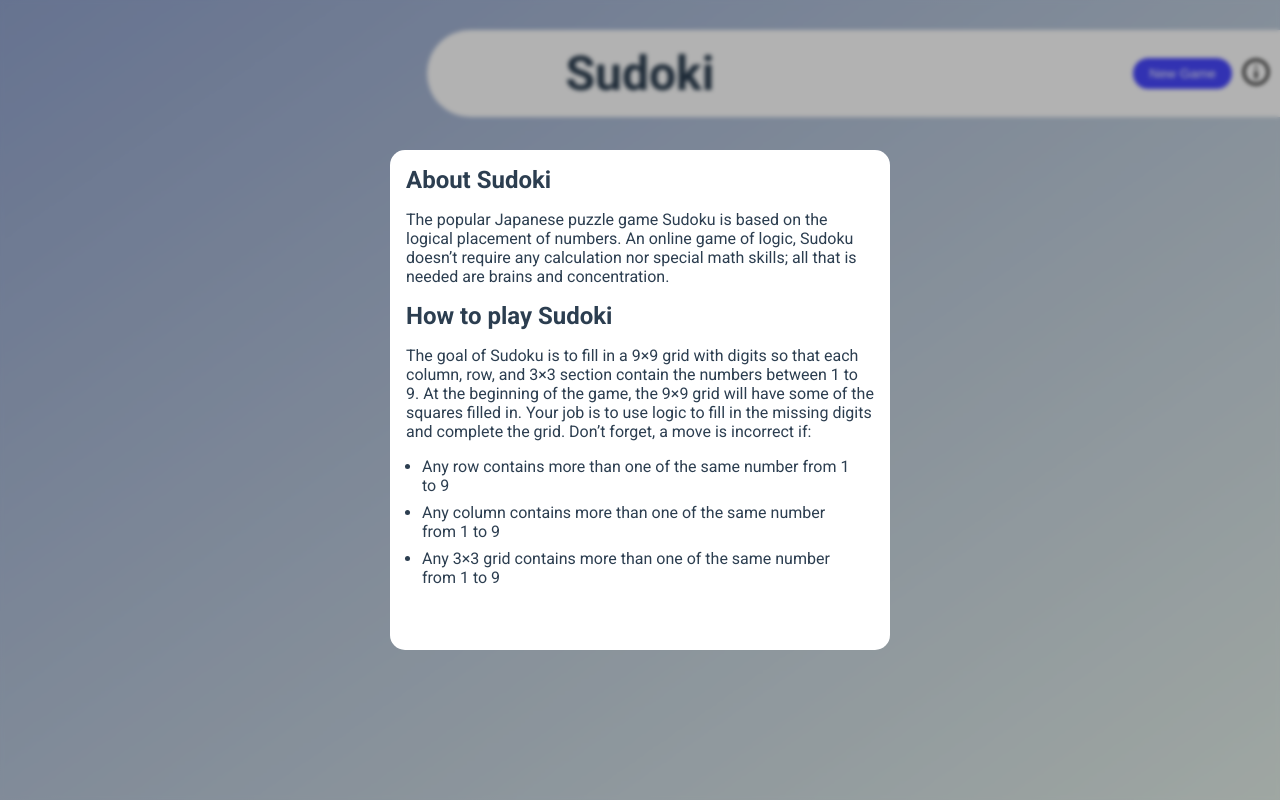
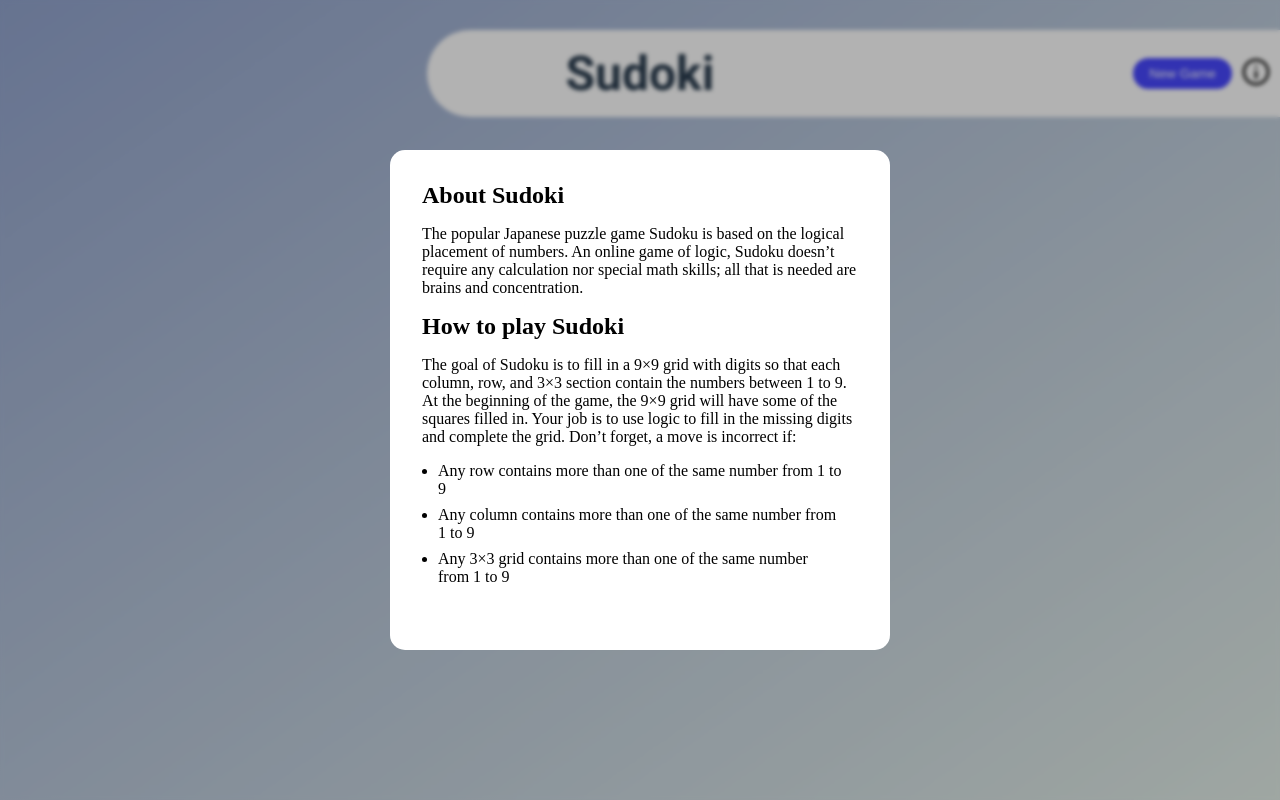
Before and after one commit to the-man2004/sudoku-app, a Vue app: page / in a window 1280 px wide. Both pictures are taken after a click on the button "info". Built offline with nearby package versions, Linux system fonts and the light colour scheme; no server answers.

Commit message:
Added more padding & teleported modal & backdrop to "body".

```diff
--- a/src/components/Info/Info.vue
+++ b/src/components/Info/Info.vue
@@ -4,7 +4,12 @@
       info
     </button>
   </div>
-  <div v-if="isModalOpen === true" @click="toggleModal" class="backdrop"></div>
+  <teleport to="body">
+    <div
+      v-if="isModalOpen === true"
+      @click="toggleModal"
+      class="backdrop"
+    ></div>
     <div v-if="isModalOpen === true" class="info-modal">
       <article>
         <h2>About Sudoki</h2>
@@ -19,10 +24,10 @@
         <h2>How to play Sudoki</h2>
         <p>
           The goal of Sudoku is to fill in a 9×9 grid with digits so that each
-        column, row, and 3×3 section contain the numbers between 1 to 9. At the
-        beginning of the game, the 9×9 grid will have some of the squares filled
-        in. Your job is to use logic to fill in the missing digits and complete
-        the grid. Don’t forget, a move is incorrect if:
+          column, row, and 3×3 section contain the numbers between 1 to 9. At
+          the beginning of the game, the 9×9 grid will have some of the squares
+          filled in. Your job is to use logic to fill in the missing digits and
+          complete the grid. Don’t forget, a move is incorrect if:
         </p>
         <ul>
           <li>Any row contains more than one of the same number from 1 to 9</li>
@@ -35,6 +40,7 @@
         </ul>
       </article>
     </div>
+  </teleport>
 </template>
 
 <script setup>
@@ -72,7 +78,7 @@ const toggleModal = () => {
   position: fixed;
   inset: 1rem;
 
-  padding: 0 1rem;
+  padding: 1rem 2rem;
   margin: auto;
 
   display: flex;
```
Lines whose indentation alone changed are shown as unchanged.
